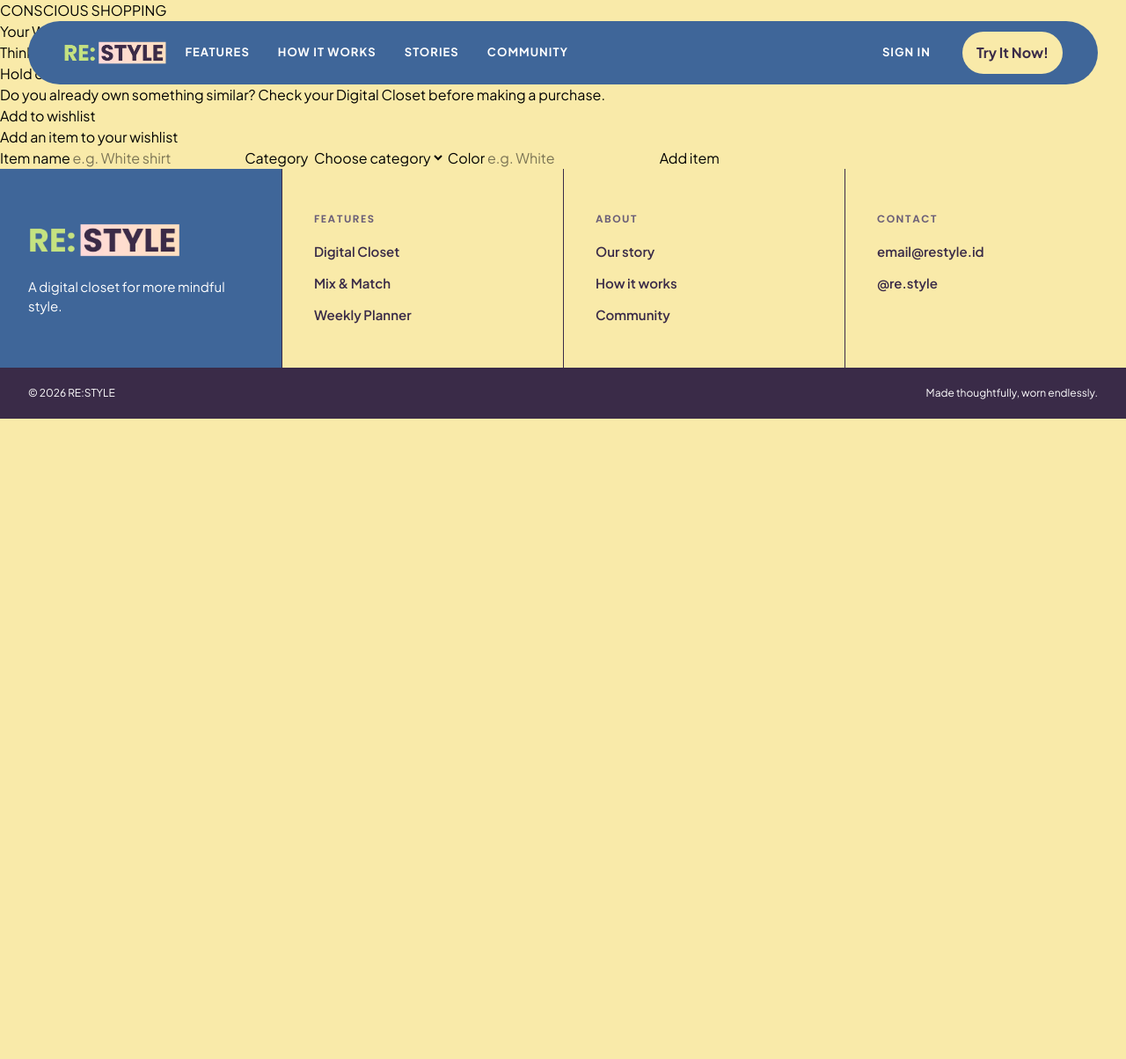
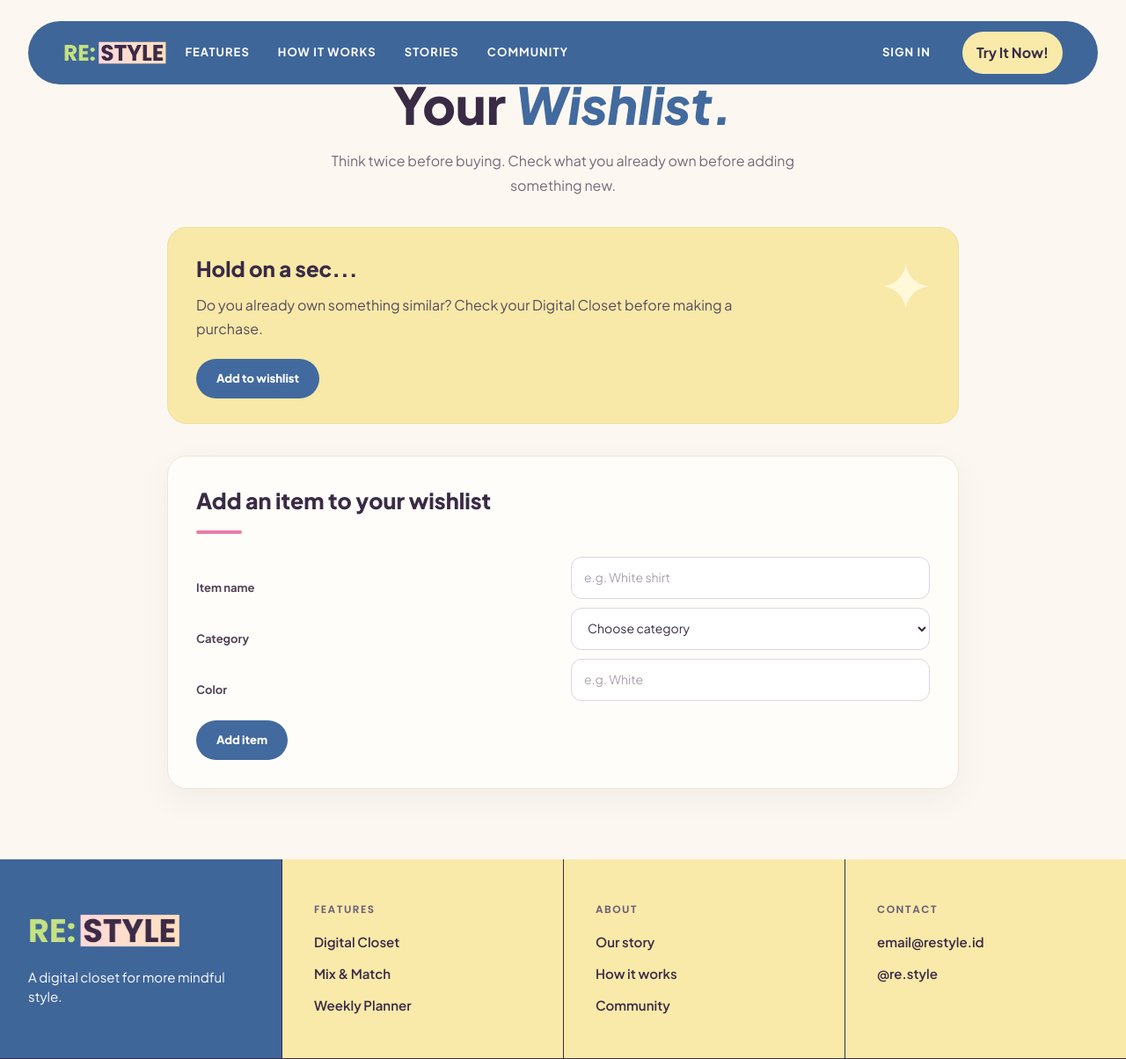
Before and after one commit to pbp-kelompok-a12/RESTYLE, a Django app: page /wishlist/ in a window 1280 px wide. Shown: the top 1204 px of the page at 88% size. Before the commit the page ends 476 px from the top, so only its background shows below. Run offline with Django 5.2, Linux system fonts and the light colour scheme; some libraries are stand-ins or nearby versions; some web fonts are replaced.

Commit message:
style: add wishlist page styling

```diff
--- /dev/null
+++ b/static/css/wishlist.css
@@ -0,0 +1,240 @@
+
+/* ========================================
+   RE:STYLE - WISHLIST PAGE
+   ======================================== */
+
+.wishlist-page {
+    min-height: 70vh;
+    padding: 56px 7% 80px;
+    background: #fcf8f1;
+    color: #392b46;
+    font-family: inherit;
+}
+
+/* Heading */
+.wishlist-heading {
+    max-width: 760px;
+    margin: 0 auto 32px;
+    text-align: center;
+}
+
+.wishlist-heading .eyebrow {
+    margin-bottom: 12px;
+    color: #426a9e;
+    font-size: 12px;
+    font-weight: 800;
+    letter-spacing: 2px;
+}
+
+.wishlist-heading h1 {
+    margin: 0 0 16px;
+    color: #392b46;
+    font-size: clamp(36px, 5vw, 58px);
+    font-weight: 800;
+    line-height: 1.15;
+}
+
+.wishlist-heading h1 span {
+    color: #426a9e;
+    font-style: italic;
+}
+
+.wishlist-heading > p:last-child {
+    max-width: 560px;
+    margin: 0 auto;
+    color: #756b79;
+    font-size: 16px;
+    line-height: 1.8;
+}
+
+/* Conscious shopping reminder */
+.wishlist-reminder {
+    position: relative;
+    max-width: 900px;
+    margin: 0 auto 36px;
+    padding: 28px 32px;
+    overflow: hidden;
+    background: #f8e9a8;
+    border: 1px solid #efdfa0;
+    border-radius: 22px;
+}
+
+.wishlist-reminder::after {
+    content: "✦";
+    position: absolute;
+    top: 8px;
+    right: 28px;
+    color: #fff8d9;
+    font-size: 75px;
+    pointer-events: none;
+}
+
+.wishlist-reminder h2 {
+    position: relative;
+    z-index: 1;
+    margin: 0 0 10px;
+    color: #392b46;
+    font-size: 24px;
+    font-weight: 800;
+}
+
+.wishlist-reminder p {
+    position: relative;
+    z-index: 1;
+    max-width: 620px;
+    margin: 0 0 20px;
+    color: #57495c;
+    line-height: 1.7;
+}
+
+/* Buttons */
+.wishlist-button {
+    display: inline-flex;
+    align-items: center;
+    justify-content: center;
+    gap: 10px;
+    padding: 13px 23px;
+    border: 0;
+    border-radius: 999px;
+    background: #426a9e;
+    color: #fff;
+    font: inherit;
+    font-size: 13px;
+    font-weight: 800;
+    text-decoration: none;
+    cursor: pointer;
+    transition: background 0.2s ease, transform 0.2s ease;
+}
+
+.wishlist-button:hover {
+    background: #304f79;
+    color: #fff;
+    transform: translateY(-2px);
+}
+
+/* Form card */
+.wishlist-form-section {
+    max-width: 900px;
+    margin: 0 auto;
+    padding: 32px;
+    background: #fffdf9;
+    border: 1px solid #eee6dc;
+    border-radius: 22px;
+    box-shadow: 0 12px 35px rgba(57, 43, 70, 0.06);
+}
+
+.wishlist-form-section h2 {
+    margin: 0 0 8px;
+    color: #392b46;
+    font-size: 25px;
+    font-weight: 800;
+}
+
+.wishlist-form-section h2::after {
+    content: "";
+    display: block;
+    width: 52px;
+    height: 4px;
+    margin-top: 14px;
+    border-radius: 4px;
+    background: #e77ca9;
+}
+
+/* Form layout */
+#wishlist-form {
+    display: grid;
+    grid-template-columns: repeat(2, minmax(0, 1fr));
+    gap: 10px 18px;
+    margin-top: 26px;
+}
+
+#wishlist-form label {
+    align-self: end;
+    margin-bottom: 2px;
+    color: #514357;
+    font-size: 13px;
+    font-weight: 700;
+}
+
+#wishlist-form input,
+#wishlist-form select {
+    box-sizing: border-box;
+    width: 100%;
+    min-width: 0;
+    min-height: 48px;
+    padding: 12px 14px;
+    border: 1px solid #ded5e0;
+    border-radius: 12px;
+    outline: none;
+    background: #fff;
+    color: #392b46;
+    font: inherit;
+    font-size: 14px;
+    transition: border-color 0.2s, box-shadow 0.2s;
+}
+
+#wishlist-form input:focus,
+#wishlist-form select:focus {
+    border-color: #426a9e;
+    box-shadow: 0 0 0 3px rgba(66, 106, 158, 0.12);
+}
+
+#wishlist-form input::placeholder {
+    color: #aaa0ae;
+}
+
+#wishlist-form button {
+    justify-self: start;
+    margin-top: 12px;
+}
+
+/* Wishlist item container */
+#wishlist-items {
+    display: grid;
+    grid-template-columns: repeat(auto-fit, minmax(220px, 1fr));
+    gap: 18px;
+    margin-top: 28px;
+}
+
+#wishlist-items:empty {
+    display: none;
+}
+
+/* Responsive */
+@media (max-width: 640px) {
+    .wishlist-page {
+        padding: 36px 5% 52px;
+    }
+
+    .wishlist-heading {
+        margin-bottom: 26px;
+    }
+
+    .wishlist-reminder,
+    .wishlist-form-section {
+        padding: 23px 20px;
+        border-radius: 17px;
+    }
+
+    .wishlist-reminder h2 {
+        font-size: 21px;
+    }
+
+    .wishlist-form-section h2 {
+        font-size: 22px;
+    }
+
+    #wishlist-form {
+        grid-template-columns: 1fr;
+        gap: 10px;
+    }
+
+    #wishlist-form label {
+        margin-top: 8px;
+    }
+
+    #wishlist-form button {
+        width: 100%;
+        margin-top: 14px;
+    }
+}
--- a/templates/base.html
+++ b/templates/base.html
@@ -16,8 +16,12 @@
     <script src="https://cdn.jsdelivr.net/npm/marquee3000@1.0.6/marquee3k.min.js"></script>
     <link rel="icon" type="image/png" href="{% static 'img/favicon.png' %}">
 
-    {% block meta %} {% endblock meta %}
+
+{% block meta %}{% endblock meta %}
+
+{% block extra_css %}{% endblock extra_css %}
 </head>
+
 
 <body>
     {% include 'components/navbar_app.html' %}
--- a/templates/wishlist.html
+++ b/templates/wishlist.html
@@ -1,9 +1,13 @@
-
 {% extends 'base.html' %}
+{% load static %}
 
 {% block meta %}
 <title>Wishlist | RE:STYLE</title>
 {% endblock meta %}
+
+{% block extra_css %}
+<link rel="stylesheet" href="{% static 'css/wishlist.css' %}">
+{% endblock extra_css %}
 
 {% block content %}
 <main class="wishlist-page">
```
